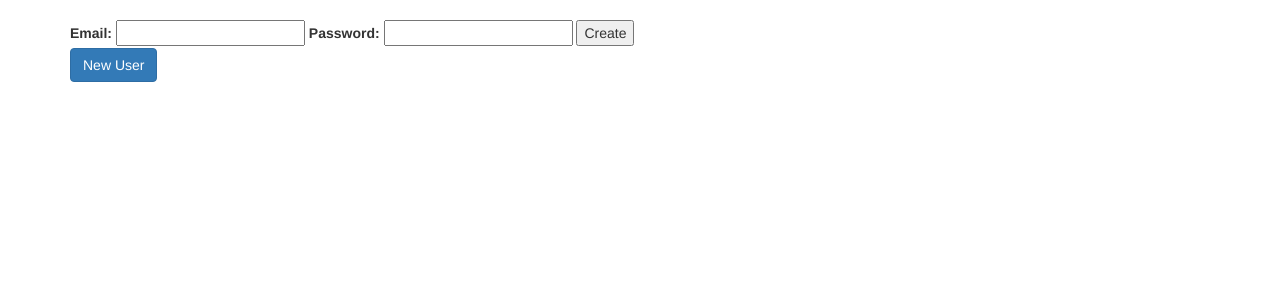
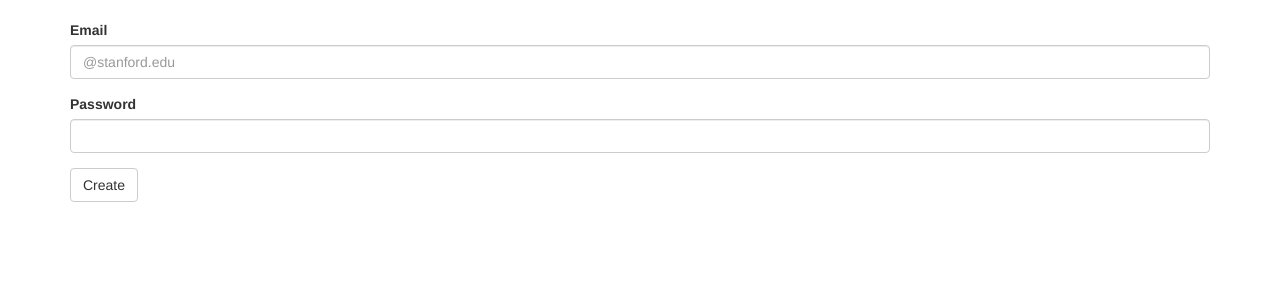
Before and after one commit to t0mstah/TutorDuck, a Django app: page /create in a window 1280 px wide. Shown: the top 300 px of the page. Run offline with Django 3.2, Linux system fonts and the light colour scheme; parts of the project's set-up code (start-up, migrations or seed data) failed here and were passed over; some libraries are stand-ins or nearby versions.

Commit message:
create screen

```diff
--- a/tutorBase/templates/create.html
+++ b/tutorBase/templates/create.html
@@ -31,13 +31,16 @@
 
             <form action="/create" method="post">
                 {% csrf_token %}
-                <label for="email">Email: </label>
-                <input id="email" type="text" name="email">
-                <label for="password">Password: </label>
-                <input id="password" type="text" name="password">
-                <input type="submit" value="Create">
+                <div class="form-group">
+                    <label for="email">Email</label>
+                    <input type="email" class="form-control" id="email" placeholder="@stanford.edu">
+                </div>
+                <div class="form-group">
+                    <label for="password">Password</label>
+                    <input type="password" class="form-control" id="password">
+                </div>
+                <button type="submit" class="btn btn-default">Create</button>
             </form>
-          <a class="btn btn-primary" href="/create">New User</a></div>
     </div><!-- /.container -->
 
 
```
Also changed, not shown: 3 other files.
